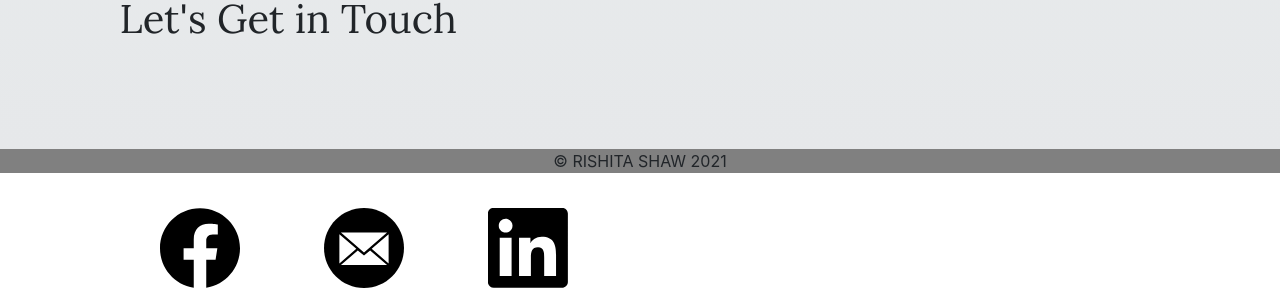
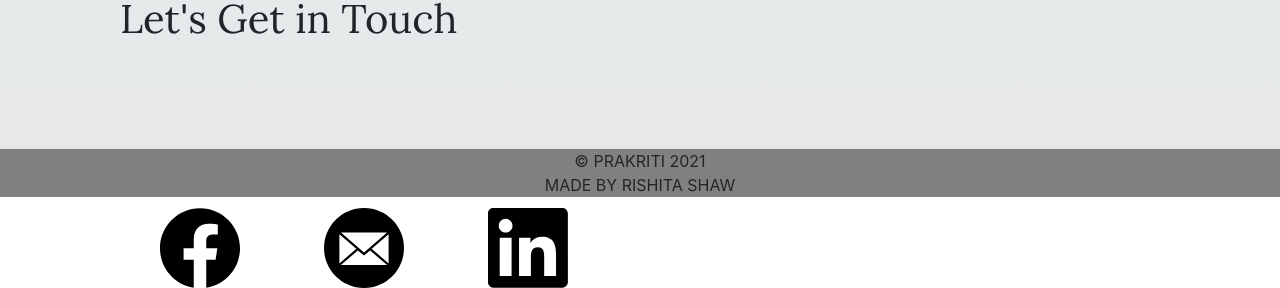
Before and after one commit to Theseregrets/prakriti, a plain HTML site: page index.html in a window 1280 px wide. Shown: the part 2411-2699 px from the top of the page. Drawn offline with nearby package versions, Linux system fonts and the light colour scheme.

Commit message:
video updated

```diff
--- a/index.html
+++ b/index.html
@@ -121,7 +121,8 @@
     </div>
   </section>
   <footer>
-    © RISHITA SHAW 2021
+    © PRAKRITI 2021
+    <br> MADE BY RISHITA SHAW
   </footer>
 
   <script src="https://code.jquery.com/jquery-3.4.1.slim.min.js" integrity="sha384-J6qa4849blE2+poT4WnyKhv5vZF5SrPo0iEjwBvKU7imGFAV0wwj1yYfoRSJoZ+n" crossorigin="anonymous"></script>
```
